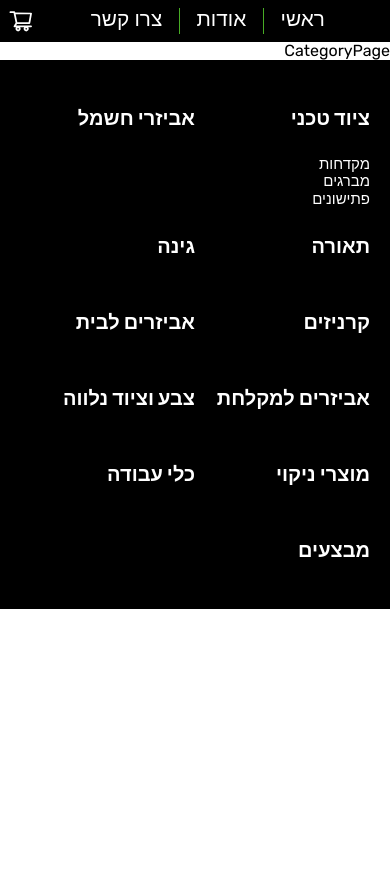
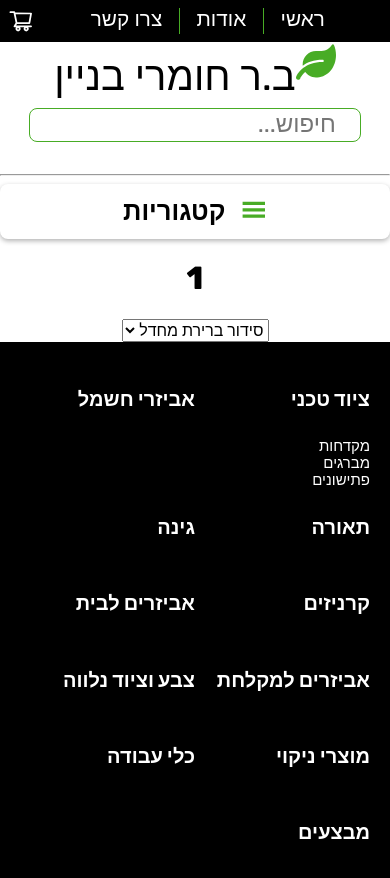
Before and after one commit to lightir21/B.R-Homrey-binyan, a React (Create React App) app in the folder client/: page /category/1 in a window 390 px wide. Shown: the top 878 px of the page. Before the commit the page ends 844 px from the top, so only its background shows below. Built offline with nearby package versions, Linux system fonts and the light colour scheme.

Commit message:
changing to motion & using zustand

```diff
--- a/client/package.json
+++ b/client/package.json
@@ -14,7 +14,8 @@
     "react-router-dom": "^6.8.1",
     "react-scripts": "5.0.1",
     "sass": "^1.58.1",
-    "web-vitals": "^2.1.4"
+    "web-vitals": "^2.1.4",
+    "zustand": "^4.3.6"
   },
   "scripts": {
     "start": "react-scripts start",
--- a/client/src/App.js
+++ b/client/src/App.js
@@ -3,20 +3,25 @@ import { useState } from "react";
 import { Route, Routes } from "react-router-dom";
 import { Footer, Navbar } from "./components";
 import { CartPage, HomePage, ProductPage, CategoryPage } from "./pages";
+import { useAppStore } from "./store/app-store";
 
 function App() {
   const [showCart, setShowCart] = useState(false);
+  const { setIsCategoriesOpen } = useAppStore();
+
   return (
     <div className="App">
       <Navbar setShowCart={setShowCart} />
-      <AnimatePresence>
+      <AnimatePresence mode="wait">
         {showCart && <CartPage showCart={showCart} />}
       </AnimatePresence>
+
       <Routes>
         <Route path="/" element={<HomePage />} />
         <Route path="/product/:id" element={<ProductPage />} />
         <Route path="/category/:name" element={<CategoryPage />} />
       </Routes>
+
       <Footer />
     </div>
   );
--- a/client/src/components/categories/Categories.jsx
+++ /dev/null
@@ -1,4 +0,0 @@
-const Categories = () => {
-  return <div></div>;
-};
-export default Categories;
--- /dev/null
+++ b/client/src/components/categories/CategoriesBar.jsx
@@ -0,0 +1,4 @@
+const CategoriesBar = () => {
+  return <div></div>;
+};
+export default CategoriesBar;
--- a/client/src/components/categoriesDropdown/CategoriesDropdown.jsx
+++ b/client/src/components/categoriesDropdown/CategoriesDropdown.jsx
@@ -1,20 +1,38 @@
 import "./categoriesDropdown.scss";
 import categories from "../../extras/categories";
-const CategoriesDropdown = ({ isCategoriesOpen }) => {
+import { Link } from "react-router-dom";
+import { AnimatePresence, motion } from "framer-motion";
+import { useAppStore } from "../../store/app-store";
+
+const CategoriesDropdown = () => {
+  const { isCategoriesOpen, setIsCategoriesOpen } = useAppStore(
+    (state) => state
+  );
   return (
-    <ul
-      className={
-        isCategoriesOpen ? "categoriesDropdown active" : "categoriesDropdown"
-      }
-    >
-      {categories.map((cat) => {
-        return (
-          <li className="categoriesDropdown__item" key={cat.id}>
-            {cat.text}
-          </li>
-        );
-      })}
-    </ul>
+    <AnimatePresence>
+      {isCategoriesOpen && (
+        <motion.ul
+          key="modal"
+          className="categoriesDropdown"
+          initial={{ opacity: 0 }}
+          animate={{ opacity: 1 }}
+          exit={{ opacity: 0 }}
+          transition={{ duration: 0.2 }}
+        >
+          {categories.map((cat) => (
+            <Link
+              key={cat.text}
+              to={`/category/${cat.text.replaceAll(" ", "-")}`}
+              className="categoriesDropdown__item"
+              onClick={setIsCategoriesOpen}
+            >
+              {cat.text}
+            </Link>
+          ))}
+        </motion.ul>
+      )}
+    </AnimatePresence>
   );
 };
+
 export default CategoriesDropdown;
--- a/client/src/components/categoriesDropdown/categoriesDropdown.scss
+++ b/client/src/components/categoriesDropdown/categoriesDropdown.scss
@@ -8,16 +8,13 @@
   top: calc(100% + 10px);
   left: 5%;
   box-shadow: 0 2px 5px rgba(0, 0, 0, 0.3);
-  opacity: 0;
   border-radius: 8px;
   background-color: #fff;
   transition: all 250ms ease-in-out;
 
-  &.active {
-    opacity: 1;
-  }
-
   &__item {
     padding: 0.15em;
+    display: block;
+    color: black;
   }
 }
--- a/client/src/components/header/Header.jsx
+++ b/client/src/components/header/Header.jsx
@@ -4,9 +4,16 @@ import { Link } from "react-router-dom";
 import { FaLeaf } from "react-icons/fa";
 import { GiHamburgerMenu } from "react-icons/gi";
 import CategoriesDropdown from "../categoriesDropdown/CategoriesDropdown";
+import { useWindowDimensions } from "../../utils/useWindowDimensions";
+import CategoriesBar from "../categories/CategoriesBar";
+import { AnimatePresence } from "framer-motion";
+import { useAppStore } from "../../store/app-store";
 
 const Header = () => {
-  const [isCategoriesOpen, setIsCategoriesOpen] = useState(false);
+  const { isCategoriesOpen, setIsCategoriesOpen } = useAppStore(
+    (state) => state
+  );
+  const { isMobile } = useWindowDimensions();
 
   return (
     <>
@@ -25,14 +32,21 @@ const Header = () => {
 
       {/* Categories Section */}
       <section className="categories">
+        {isMobile ? (
+          <>
             <button
               className="categories-dropdown"
-          onClick={() => setIsCategoriesOpen((prev) => !prev)}
+              onClick={() => setIsCategoriesOpen()}
             >
               <GiHamburgerMenu className="categories-dropdown--icon" />
               קטגוריות
             </button>
-        <CategoriesDropdown isCategoriesOpen={isCategoriesOpen} />
+
+            <CategoriesDropdown />
+          </>
+        ) : (
+          <CategoriesBar />
+        )}
       </section>
     </>
   );
--- a/client/src/components/index.js
+++ b/client/src/components/index.js
@@ -5,7 +5,7 @@ import Header from "./header/Header";
 import Navbar from "./navbar/Navbar";
 import OurServices from "./ourServices/OurServices";
 import ProductFigure from "./productFigure/ProductFigure";
-
+import CategoriesBar from "./categories/CategoriesBar";
 export {
   Navbar,
   CategoriesDropdown,
@@ -14,4 +14,5 @@ export {
   Footer,
   Header,
   CartFigure,
+  CategoriesBar,
 };
--- a/client/src/pages/categoryPage/CategoryPage.jsx
+++ b/client/src/pages/categoryPage/CategoryPage.jsx
@@ -1,5 +1,21 @@
+import { useParams } from "react-router-dom";
+import { Header } from "../../components";
 import "./categoryPage.scss";
 const CategoryPage = () => {
-  return <div>CategoryPage</div>;
+  const { name } = useParams();
+
+  return (
+    <div className="categoryPage">
+      <Header />
+      <div className="categoryPage__container">
+        <h1>{name.replaceAll("-", " ")}</h1>
+        <select name="sortOptions" id="sortOptions">
+          <option value="">סידור ברירת מחדל</option>
+          <option value="cheapToPricy">מיין מהזול ליקר</option>
+          <option value="cheapToPricy">מיין מהיקר לזול</option>
+        </select>
+      </div>
+    </div>
+  );
 };
 export default CategoryPage;
--- a/client/src/pages/categoryPage/categoryPage.scss
+++ b/client/src/pages/categoryPage/categoryPage.scss
@@ -0,0 +1,5 @@
+.categoryPage {
+  &__container {
+    text-align: center;
+  }
+}
--- /dev/null
+++ b/client/src/store/app-store.js
@@ -0,0 +1,16 @@
+import { create } from "zustand";
+import { persist } from "zustand/middleware";
+
+export const useAppStore = create(
+  persist(
+    (set, get) => ({
+      isCategoriesOpen: false,
+
+      setIsCategoriesOpen: () =>
+        set((state) => ({
+          isCategoriesOpen: !state.isCategoriesOpen,
+        })),
+    }),
+    { name: "appStore" }
+  )
+);
--- /dev/null
+++ b/client/src/utils/useWindowDimensions.jsx
@@ -0,0 +1,24 @@
+import { useState, useEffect } from "react";
+
+export const useWindowDimensions = () => {
+  const [width, setWidth] = useState(
+    typeof window !== "undefined" && window.innerWidth
+  );
+  const [height, setHeight] = useState(
+    typeof window !== "undefined" && window.innerHeight
+  );
+  const isMobile = width < 769;
+
+  const updateDimensions = () => {
+    setWidth(window.innerWidth);
+    setHeight(window.innerHeight);
+  };
+
+  useEffect(() => {
+    typeof window !== "undefined" &&
+      window.addEventListener("resize", updateDimensions);
+    return () => window.removeEventListener("resize", updateDimensions);
+  }, []);
+
+  return { width, height, isMobile };
+};
```
Also changed, not shown: 1 other file (tests, documents, lock files or other folders). Lines whose indentation alone changed are shown as unchanged.
